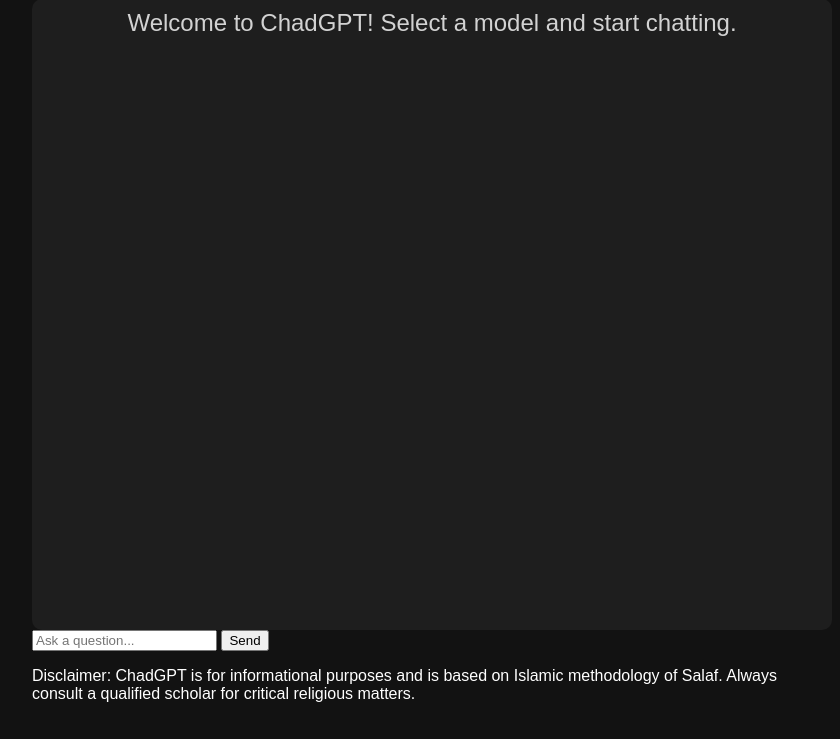
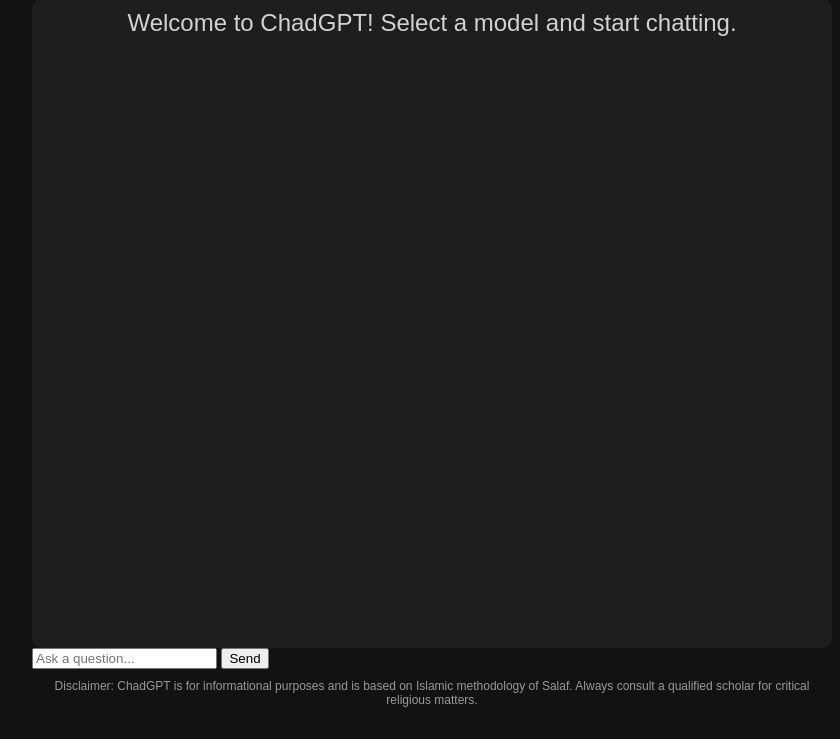
Before and after one commit to testcolab-web/ChadGPT, a Flask app: page / in a window 1280 px wide. Shown: the part 101-840 px from the top of the page, without its empty margins (208-1048 px from the left). Run offline with Flask 3, Linux system fonts and the light colour scheme.

Commit message:
Update styles.css

```diff
--- a/static/styles.css
+++ b/static/styles.css
@@ -72,3 +72,19 @@
     background-color: #fff;
     color: #000;
 }
+
+footer p {
+    font-size: 12px;
+    color: #999;
+    text-align: center;
+    margin-top: 10px;
+}
+
+@keyframes typewriter {
+    from {
+        width: 0;
+    }
+    to {
+        width: 100%;
+    }
+}
```
